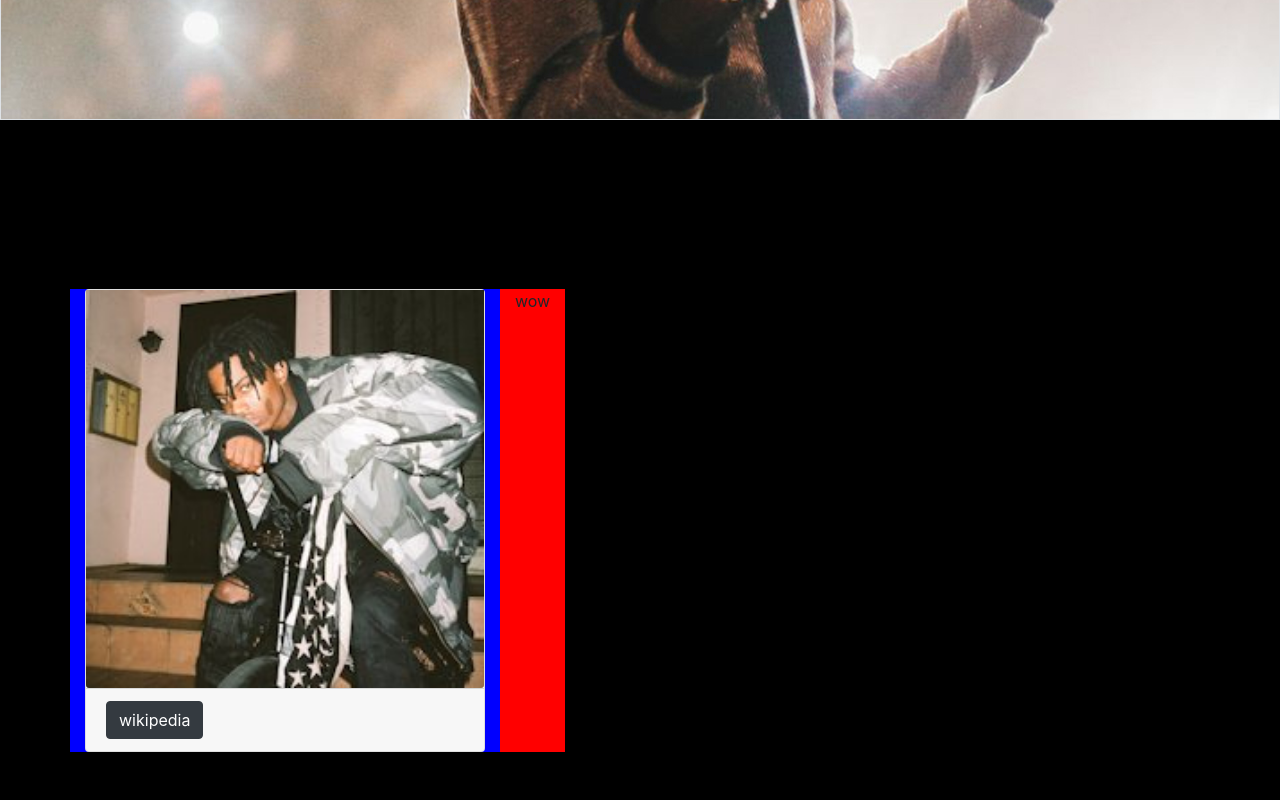
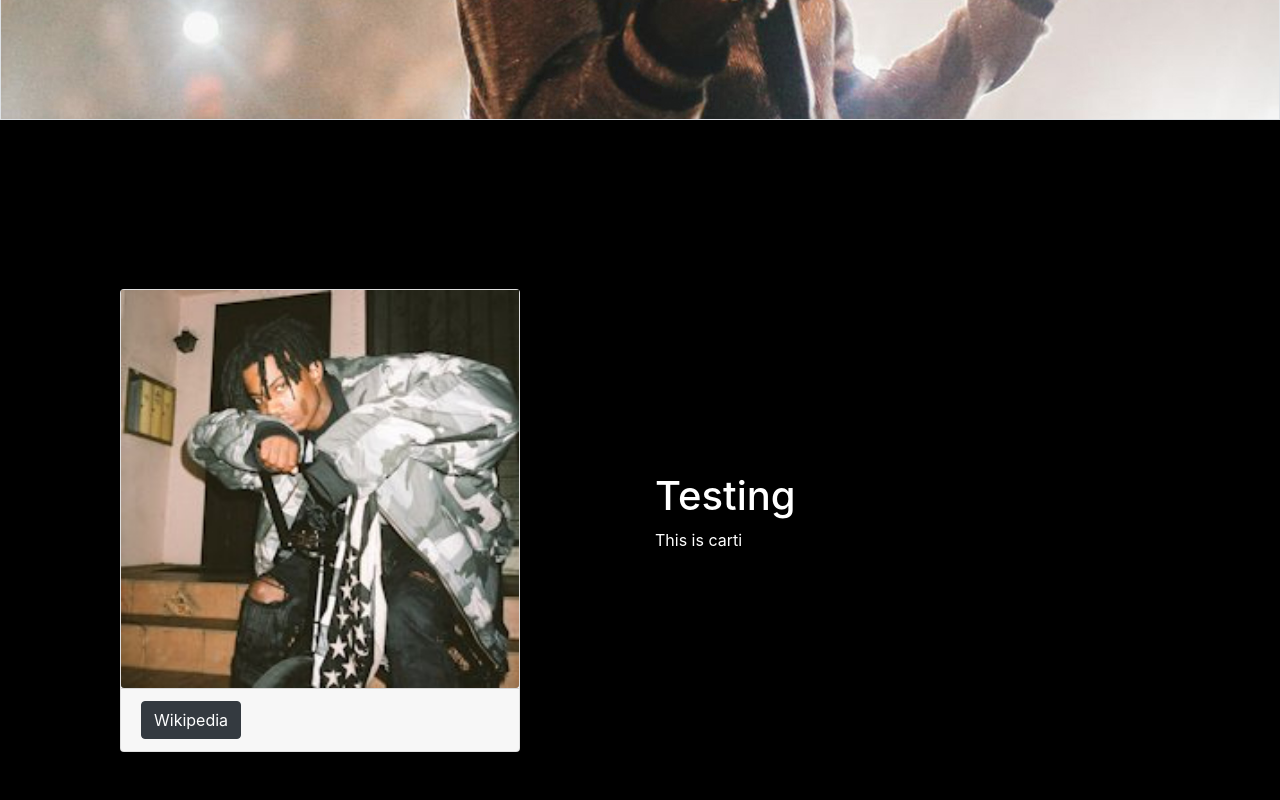
Before and after one commit to M4SSIM0/FavoritArtistsandClothes, a plain HTML site: page Playboi Carti.html in a window 1280 px wide. Shown: the part 680-1480 px from the top of the page. Drawn offline with Linux system fonts and the light colour scheme.

Commit message:
Vertical center bug fixed

```diff
--- a/Playboi Carti.html
+++ b/Playboi Carti.html
@@ -85,22 +85,23 @@
 
     </div>
     <div class="section">
-        <div class="container d-flex align-items-center" >
-            <div class="row ">
-                <div class="col" style="background: blue">
-                    <div class="card" style="width:400px; ">
+        <div class="container1 d-flex " >
+                <div class="col d-flex flex-row justify-content-center align-items-center">
+                    <div class="card" style="width:400px;">
                         <img class="card-img-bottom" src="image/cartiportrait.jpg" alt="playboi carti">
                         <div class="card-footer">
-                            <a href="https://de.wikipedia.org/wiki/Playboi_Carti" class="btn btn-dark">wikipedia</a>
+                            <a href="https://de.wikipedia.org/wiki/Playboi_Carti" class="btn btn-dark">Wikipedia</a>
                         </div>
                     </div>
                 </div>
-                <div class="col text-center" style="background: red">
-                    <p>wow</p>
+                <div class="col d-flex flex-row justify-content-start align-items-center">
+                    <div class="text-white">
+                        <h1>Testing</h1>
+                        <p>This is carti</p>
+                    </div>
 
                 </div>
 
-            </div>
         </div>
     </div>
 
--- a/css/index.css
+++ b/css/index.css
@@ -7,13 +7,15 @@ body {
     margin: 0;
     padding: 0;
 }
-.container {
+
+.container1 {
     position: relative;
     width: 100%;
     height: 100vh;
     scroll-behavior: smooth;
     overflow: auto;
     scroll-snap-type: y mandatory;
+    align-content: center;
 
 }
 .section {
```
